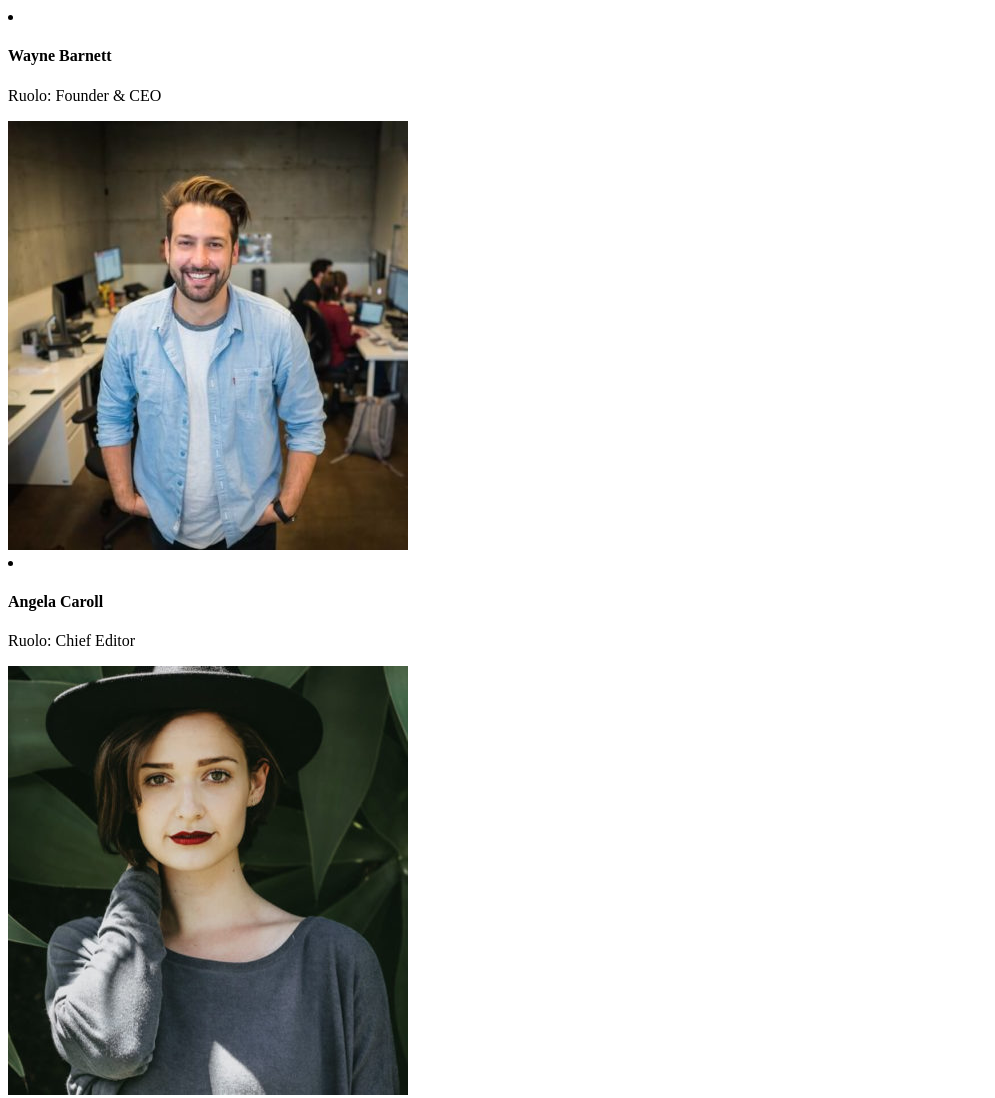
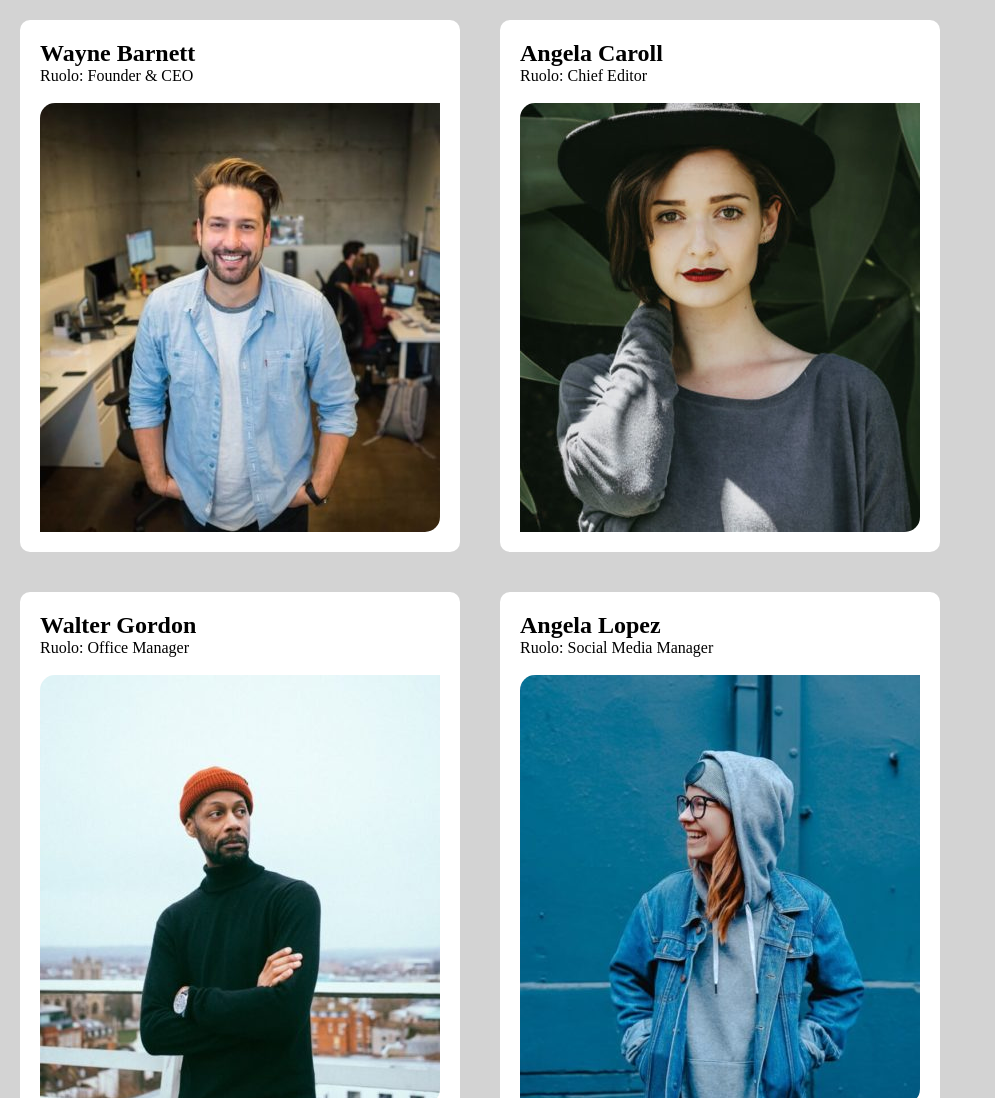
Before and after one commit to ElRafo92/js-our-team, a plain HTML site: page index.html in a window 1280 px wide. Shown: the top 1098 px of the page, without its empty margins (0-995 px from the left). Drawn offline with Linux system fonts and the light colour scheme.

Commit message:
create schede

```diff
--- a/css/style.css
+++ b/css/style.css
@@ -0,0 +1,29 @@
+* {
+    box-sizing: border-box;
+    margin: 0;
+    padding: 0;
+}
+
+body {
+    background-color: lightgrey;
+}
+
+#membri{
+display: flex;
+flex-wrap: wrap;
+}
+
+li {
+    list-style: none;
+    margin: 20px;
+    padding: 20px;
+    background-color: white;
+    border-radius: 10px;
+}
+
+img {
+    display: block;
+    object-fit: cover;
+    border-top-left-radius: 15px;
+    border-bottom-right-radius: 15px;
+}
--- a/index.html
+++ b/index.html
@@ -9,13 +9,11 @@
 </head>
 <body>
 
-    <header></header>
     <main>
         <div id="membri">
 
         </div>
     </main>
-    <footer></footer>
 
 <script src="js/main.js"></script>
 </body>
--- a/js/main.js
+++ b/js/main.js
@@ -58,8 +58,10 @@ for(let i = 0; i < members.length; i++) {
     const listItem =
     `
         <li>
-            <h4>${currentMember.nome}</h4>
+            <h2>${currentMember.nome}</h2>
             <p>Ruolo: ${currentMember.ruolo}</p>
+            <br>
+            <!----BONUS 1: Trasformare la stringa foto in una immagine effettiva---->
             <img src="img/${currentMember.foto}" alt="">
         </li>
     `;
@@ -68,8 +70,6 @@ for(let i = 0; i < members.length; i++) {
 };
 
 
-//BONUS 1:
-//Trasformare la stringa foto in una immagine effettiva
 
 //BONUS 2:
 //Organizzare i singoli membri in card/schede
```
